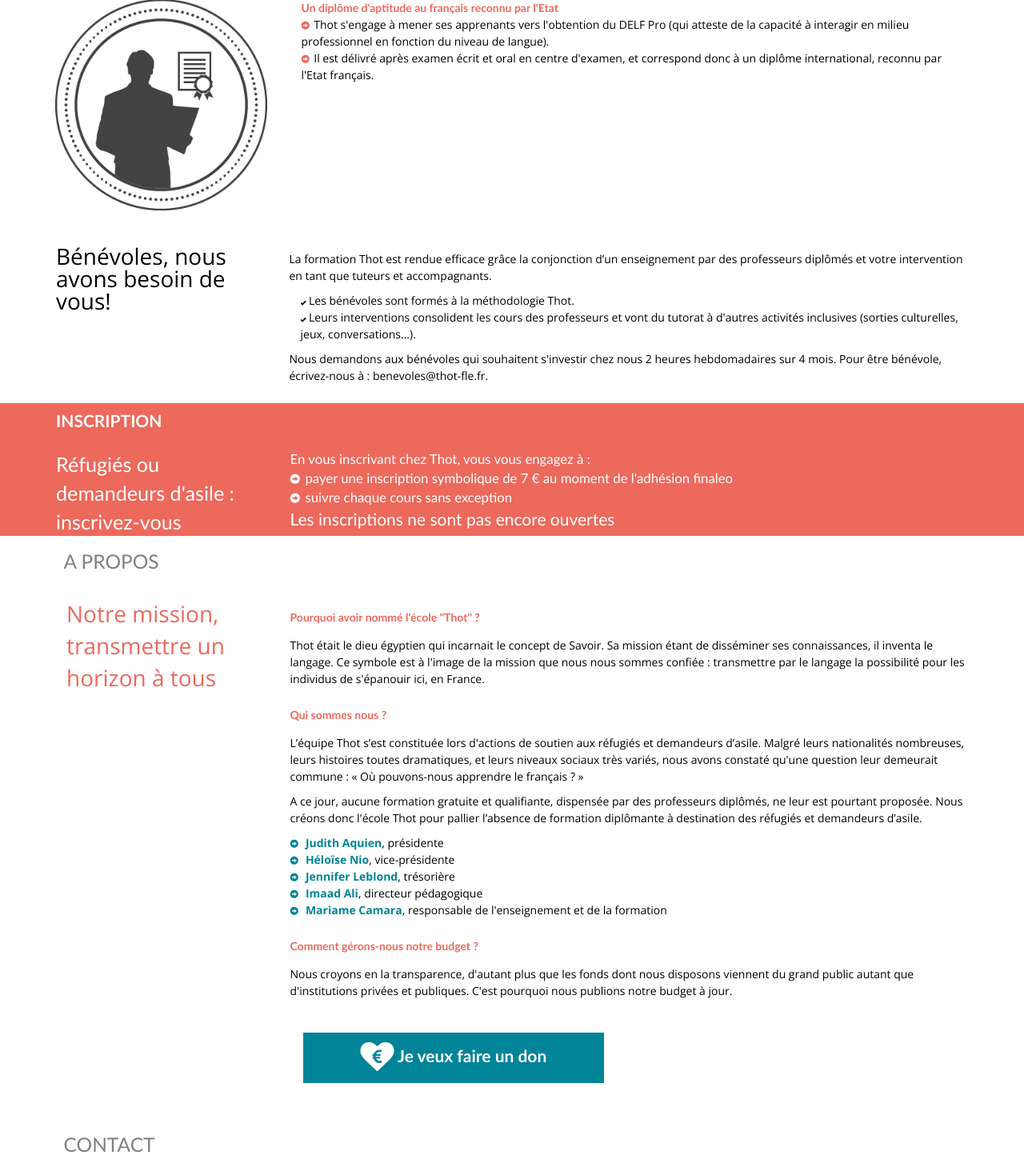
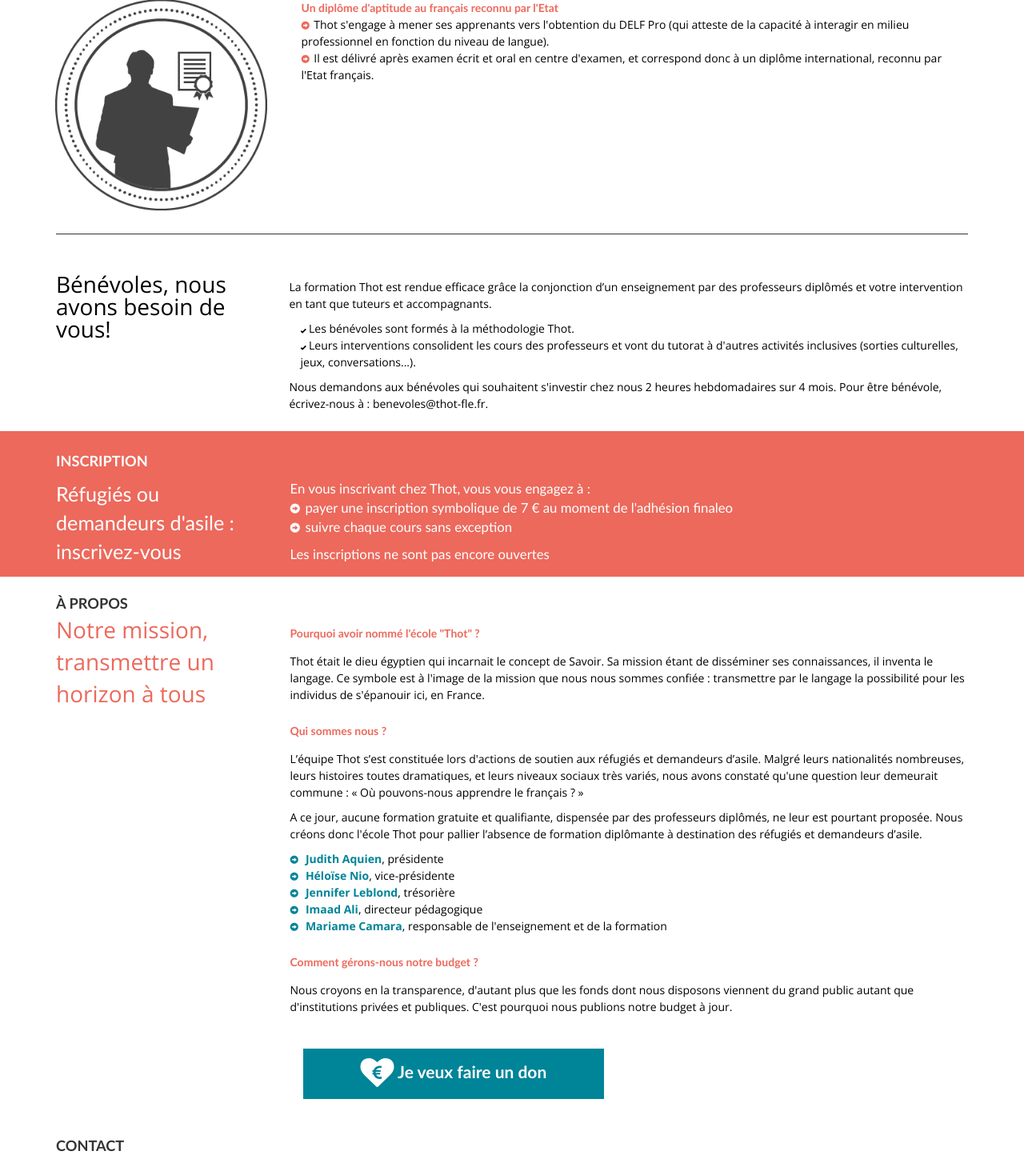
Before and after one commit to ecole-thot/thot, a Flask app: page / in a window 1280 px wide. Shown: the part 2071-3515 px from the top of the page at 80% size. Run offline with Flask 2, Linux system fonts and the light colour scheme; some libraries are stand-ins or nearby versions.

Commit message:
more css

```diff
--- a/static/css/style.css
+++ b/static/css/style.css
@@ -257,8 +257,13 @@
 	line-height:1.5em;
 }
 
+hr.benevoles {
+    margin-top: 2em;
+    border-top: 1px solid #333;
+}
+
 .Benevoles {
-	padding: 3em 0em 1em 0em;
+	padding: 2em 0em 1em 0em;
 	background-color: white;
 
 }
@@ -295,7 +300,8 @@
 
 
 .container_inscriptions {
-    padding-top: 0.5em;
+    padding-top: 1em;
+    padding-bottom: 1em;
 }
 
 .inscriptions {
@@ -376,7 +382,7 @@
 
 
 .about {
-	padding: 1em 0em 1em 0em;
+	padding: 0em 0em 1em 0em;
 	background-color: white;
 
 }
@@ -416,7 +422,6 @@
 }
 
 .sub_about1 {
-	padding: 0em 1em 0em 1em;
 	color: #ec695c;
 	font-weight: normal;
 	font-family: "Open Sans";
@@ -454,6 +459,14 @@
 	font-weight: bold;
 	font-size: 1em;
 	line-height:1.5em;
+}
+
+.padding_top {
+    padding-top: 10px;
+}
+
+.padding_top_20 {
+    padding-top: 20px;
 }
 
 .padding_bottom {
@@ -501,3 +514,16 @@
 .footer .logo {
     padding: 2em 0em 2em 0em;
 }
+
+.chapo {
+    font-weight: bold;
+    font-size: 1.3em;
+}
+
+.white {
+    color:white;
+}
+
+.black {
+    color: #333;
+}
--- a/templates/base.html
+++ b/templates/base.html
@@ -35,6 +35,14 @@
     <div class="col-md-12 text-left"><a href="#apropos">{% trans %}À PROPOS{% endtrans %}</a></div>
     <div class="col-md-12 text-left"><a href="#contact">{% trans %}CONTACT{% endtrans %}</a></div>
     <div class="col-md-12 text-left"><a href="#partenaires">{% trans %}PARTENAIRES{% endtrans %}</a></div>
+
+    <hr>
+    <div class="col-md-12 text-left"><a href="/">Français</a></div>
+    <div class="col-md-12 text-left"><a href="/ar">العربية</a></div>
+    <div class="col-md-12 text-left"><a href="/ps">پښتو</a></div>
+    <div class="col-md-12 text-left"><a href="/fa">Farsi</a></div>
+
+
     </div>
   </div>
 </div>
@@ -48,7 +56,7 @@
    			</div>
    			<div class="col-md-8 text-right">
           <div class="row header_buttons">
-		  		<div class="col-md-4 text-left item">
+		  		<div class="col-md-5 text-left item">
 				   <div class="donation_btn">
                                         <a href="{{ donation_link }}" target="_blank">
 					<span class="fa-stack fa-lg">
@@ -71,7 +79,7 @@
 				</div>
                                 {% endif %}
 
-		  		<div class="col-md-4 text-left item lang">
+		  		<div class="col-md-6 text-left item lang">
 
 				    <select id="lang">
 				      <option value="/"{% if locale == "fr"%} selected{% endif %}>Français</option>
@@ -118,12 +126,15 @@
 		    </div>
 		    <div class="col-xs-1 item item_don">
 			<div class="button blue">
-					<span class="fa-stack fa-lg">
-  						<i class="fa fa-heart fa-stack-2x"></i>
-  						<i class="fa fa-eur fa-stack-1x fa-inverse"></i>
-					</span>
+                                <a href="{{ donation_link }}" target="_blank">
+                                <span class="fa-stack fa-lg">
+                                        <i class="fa fa-heart fa-stack-2x"></i>
+                                        <i class="fa fa-eur fa-stack-1x fa-inverse"></i>
+                                </span>
+                                </a>
 			</div>
 		    </div>
+                    {% if registration_open %}
 		    <div class="col-xs-1 item item_register">
 			<div class="button blue">
 					<span class="fa-stack fa-lg">
@@ -132,7 +143,7 @@
 					</span>
 			</div>
 		    </div>
-
+                    {% endif %}
 		</div>
 	</div>
 	<!-- End Mobile header -->
@@ -153,7 +164,7 @@
                   </div>        </div></div>
             <div><b>{% trans %}Pour transmettre un horizon à tous, nous avons créé la première école diplômante de français pour les réfugiés et demandeurs d’asile.{% endtrans %}</b></div>
             <hr/>
-            <div>Crédits et mentions légales</div>
+            <div>{% trans %}Crédits et mentions légales{% endtrans %}</div>
         </div>
     </div>
 </div>
@@ -174,6 +185,7 @@
 	});
   $('.burger').bind('click', function(e) { $("#mobile_menu").show(); });
   $('.close_menu').bind('click', function(e) { $("#mobile_menu").hide(); });
+  $('#mobile_menu a').bind('click', function(e) { $("#mobile_menu").hide(); });
   $('#lang').bind('change', function(e) { window.location.href = $("#lang option:selected").val(); });
     </script>
   </body>
--- a/templates/home.html
+++ b/templates/home.html
@@ -138,7 +138,8 @@
 
       </div>
     </div>
-    <!-- ajouter un trait horizontal (voir DA)-->
+
+    <hr class="benevoles">
 
     <div class="row Benevoles">
           <div class="col-md-3 text-left sub_benevoles0">
@@ -156,8 +157,8 @@
 
     <div class="red_bg">
     <div class="container container_inscriptions" id="inscription">
-    <div class="row inscriptions">
-          <div class="col-md-3 text-left level0">
+    <div class="row padding_top padding_bottom">
+          <div class="col-md-3 text-left chapo white">
             {% trans %}INSCRIPTION{% endtrans %}</div>
         </div>
     <div class="row inscriptions">
@@ -189,7 +190,9 @@
             </div>
           </div>
           {% else %}
+            <div class="level2 padding_top">
             {% trans %}Les inscriptions ne sont pas encore ouvertes{% endtrans %}
+            </div>
           {% endif %}
 
         </div>
@@ -198,9 +201,9 @@
     </div>
 
     <div class="container" id="apropos">
-    <div class="row about">
-          <div class="col-md-3 text-left sub_about0">
-            {% trans %}A PROPOS{% endtrans %}</div>
+    <div class="row padding_top_20">
+          <div class="col-md-3 text-left chapo black">
+            {% trans %}À PROPOS{% endtrans %}</div>
     </div>
 
         <div class="row about">
@@ -269,8 +272,8 @@
           </div>
         </div>
 
-    <div class="row about" id="contact">
-          <div class="col-md-3 text-left sub_about0">
+    <div class="row" id="contact">
+          <div class="col-md-3 text-left chapo black">
             {% trans %}CONTACT{% endtrans %}</div>
     </div>
 
@@ -329,8 +332,8 @@
 
         </div>
 
-    <div class="row about" id="partenaires">
-          <div class="col-md-3 text-left sub_about0">
+    <div class="row" id="partenaires">
+          <div class="col-md-3 text-left chapo black">
             {% trans %}PARTENAIRES{% endtrans %}</div>
     </div>
 
```
